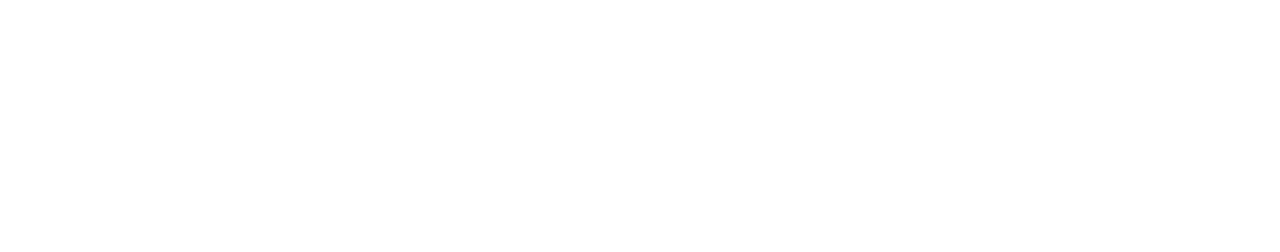
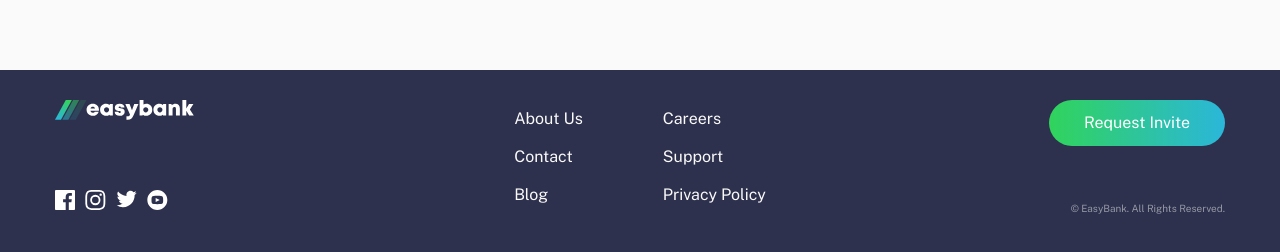
Before and after one commit to kutan138/easybanking, a Next.js app: page / in a window 1280 px wide. Shown: the part 1889-2141 px from the top of the page. Before the commit the page ends 1792 px from the top, so only its background shows below. Built offline with nearby package versions, Linux system fonts and the light colour scheme.

Commit message:
init artical and footer

```diff
--- a/components/Footer.tsx
+++ b/components/Footer.tsx
@@ -1,8 +1,70 @@
+/* eslint-disable @next/next/no-img-element */
 import type { NextPage } from "next";
-import Image from "next/image";
 
 const Footer: NextPage = () => {
-  return <footer></footer>;
+  return (
+    <footer className="footer">
+      <div className="container">
+        <div className="row">
+          <div className="col-xs-12 col-md-3">
+            <div className="footer__left">
+              <div className="footer__logo">
+                <img src="/images/logo-dark.svg" alt="" />
+              </div>
+              <div className="footer__social">
+                <div className="footer__social__item">
+                  <img src="/images/icon-facebook.svg" alt="" />
+                </div>
+                <div className="footer__social__item">
+                  <img src="/images/icon-instagram.svg" alt="" />
+                </div>
+                <div className="footer__social__item">
+                  <img src="/images/icon-twitter.svg" alt="" />
+                </div>
+                <div className="footer__social__item">
+                  <img src="/images/icon-youtube.svg" alt="" />
+                </div>
+              </div>
+            </div>
+          </div>
+          <div className="col-xs-12 col-md-6">
+            <div className="footer__link">
+              <ul>
+                <li>
+                  <a href="/">About Us</a>
+                </li>
+                <li>
+                  <a href="">Contact</a>
+                </li>
+                <li>
+                  <a href="">Blog</a>
+                </li>
+              </ul>
+              <ul>
+                <li>
+                  <a href="/">Careers</a>
+                </li>
+                <li>
+                  <a href="">Support</a>
+                </li>
+                <li>
+                  <a href="">Privacy Policy</a>
+                </li>
+              </ul>
+            </div>
+          </div>
+          <div className="col-xs-12 col-md-3">
+            <div className="footer__cta">
+              <a className="btn btn--primary">Request Invite</a>
+              <div className="footer__copyright">
+                © EasyBank. All Rights Reserved.
+              </div>
+            </div>
+          </div>
+        </div>
+      </div>
+    </footer>
+  );
 };
 
 export default Footer;
--- a/pages/index.tsx
+++ b/pages/index.tsx
@@ -30,16 +30,20 @@
             </p>
           </div>
           <div className="feature__list">
+            <div className="row">
+              <div className="col-xs-12 col-sm-6 col-lg-3">
                 <div className="feature__item">
                   <div className="feature__icon">
                     <img src="/images/icon-budgeting.svg" alt="" />
                   </div>
                   <div className="feature__title">Online Banking</div>
                   <div className="feature__desc">
-                Our modern web and mobile applications allow you to keep track
-                of your finances wherever you are in the world.
+                    Our modern web and mobile applications allow you to keep
+                    track of your finances wherever you are in the world.
                   </div>
                 </div>
+              </div>
+              <div className="col-xs-12 col-sm-6 col-lg-3">
                 <div className="feature__item">
                   <div className="feature__icon">
                     <img src="/images/icon-budgeting.svg" alt="" />
@@ -50,24 +54,30 @@
                     notifications when you’re close to hitting your limits.
                   </div>
                 </div>
+              </div>
+              <div className="col-xs-12 col-sm-6 col-lg-3">
                 <div className="feature__item">
                   <div className="feature__icon">
                     <img src="/images/icon-budgeting.svg" alt="" />
                   </div>
                   <div className="feature__title">Fast Onboarding</div>
                   <div className="feature__desc">
-                We don’t do branches. Open your account in minutes online and
-                start taking control of your finances right away.
+                    We don’t do branches. Open your account in minutes online
+                    and start taking control of your finances right away.
                   </div>
                 </div>
+              </div>
+              <div className="col-xs-12 col-sm-6 col-lg-3">
                 <div className="feature__item">
                   <div className="feature__icon">
                     <img src="/images/icon-budgeting.svg" alt="" />
                   </div>
                   <div className="feature__title">Open API</div>
                   <div className="feature__desc">
-                Manage your savings, investments, pension, and much more from
-                one account. Tracking your money has never been easier.
+                    Manage your savings, investments, pension, and much more
+                    from one account. Tracking your money has never been easier.
+                  </div>
+                </div>
               </div>
             </div>
           </div>
@@ -77,7 +87,7 @@
         <div className="container">
           <h2>Latest article</h2>
           <div className="article__list row">
-            <div className="col-sm-6 col-md-3">
+            <div className="col-xs-12 col-sm-6 col-md-3">
               <div className="article__item">
                 <div className="article__image">
                   <img src="https://codercoder-easybank.pages.dev/images/image-currency.jpg" />
@@ -95,7 +105,7 @@
                 </div>
               </div>
             </div>
-            <div className="col-sm-6 col-md-3">
+            <div className="col-xs-12 col-sm-6 col-md-3">
               <div className="article__item">
                 <div className="article__image">
                   <img src="https://codercoder-easybank.pages.dev/images/image-restaurant.jpg" />
@@ -112,7 +122,7 @@
                 </div>
               </div>
             </div>
-            <div className="col-sm-6 col-md-3">
+            <div className="col-xs-12 col-sm-6 col-md-3">
               <div className="article__item">
                 <div className="article__image">
                   <img src="https://codercoder-easybank.pages.dev/images/image-plane.jpg" />
@@ -130,7 +140,7 @@
                 </div>
               </div>
             </div>
-            <div className="col-sm-6 col-md-3">
+            <div className="col-xs-12 col-sm-6 col-md-3">
               <div className="article__item">
                 <div className="article__image">
                   <img src="https://codercoder-easybank.pages.dev/images/image-confetti.jpg" />
--- a/styles/components/_article.scss
+++ b/styles/components/_article.scss
@@ -1,5 +1,5 @@
 .article {
-  padding: 2rem 0;
+  padding: 9.6rem 0;
   h2 {
     margin: 0;
     margin-bottom: 2rem;
--- a/styles/components/_feature.scss
+++ b/styles/components/_feature.scss
@@ -22,14 +22,6 @@
       @include responsive(min-md) {
         font-size: 1.6rem;
       }
-    }
-  }
-  &__list {
-    display: flex;
-    flex-wrap: wrap;
-    flex-direction: column;
-    @include responsive(min-md) {
-      flex-direction: row;
     }
   }
   &__item {
--- /dev/null
+++ b/styles/components/_footer.scss
@@ -0,0 +1,59 @@
+.footer {
+  background-color: $darkBlue;
+  padding: 3rem 0;
+  &__left {
+    display: flex;
+    flex-direction: column;
+    height: 100%;
+  }
+  &__logo {
+    color: $colorWhite;
+  }
+  &__social {
+    margin-top: auto;
+    display: flex;
+    flex-direction: row;
+    &__item:not(last-child) {
+      margin-right: 1rem;
+    }
+  }
+  &__link {
+    display: flex;
+    gap: 4rem;
+    flex-direction: row;
+    justify-content: center;
+
+    ul {
+      padding: 0;
+      margin: 0;
+      display: flex;
+      flex-direction: column;
+      justify-content: space-between;
+    }
+    li {
+      list-style: none;
+      padding: 1rem 2rem;
+      a {
+        color: $veryLightGray;
+        text-decoration: none;
+        &:hover {
+          color: $limeGreen;
+        }
+      }
+    }
+  }
+  &__cta {
+    display: flex;
+    flex-direction: column;
+    height: 100%;
+    .btn {
+      margin-left: auto;
+    }
+  }
+  &__copyright {
+    margin-top: auto;
+    font-size: 1rem;
+    color: $grayishBlue;
+    text-align: end;
+  }
+}
--- a/styles/components/main.scss
+++ b/styles/components/main.scss
@@ -3,3 +3,4 @@
 @import "hero";
 @import "feature";
 @import "article";
+@import "footer";
--- a/styles/utils/_grid.scss
+++ b/styles/utils/_grid.scss
@@ -10,12 +10,9 @@
   margin: auto;
 }
 
+.container,
 .container-fluid {
   width: 100%;
-}
-
-.container,
-.container-fluid {
   padding-left: $containerGap * 1px;
   padding-right: $containerGap * 1px;
 }
```
Also changed, not shown: public/images/logo-dark.svg (added). Lines whose indentation alone changed are shown as unchanged.
